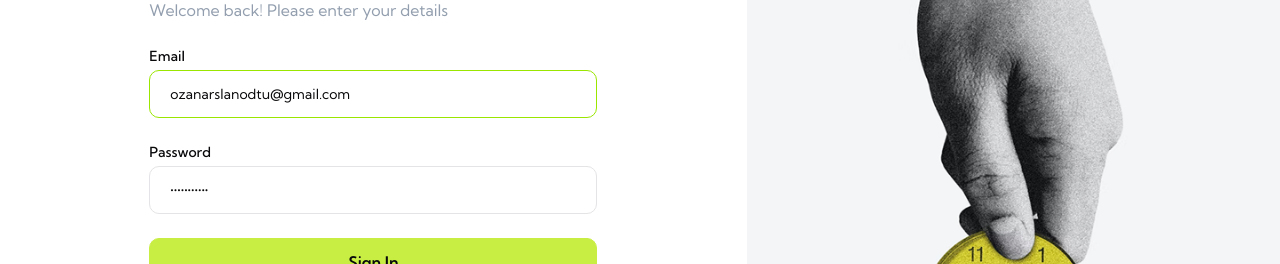
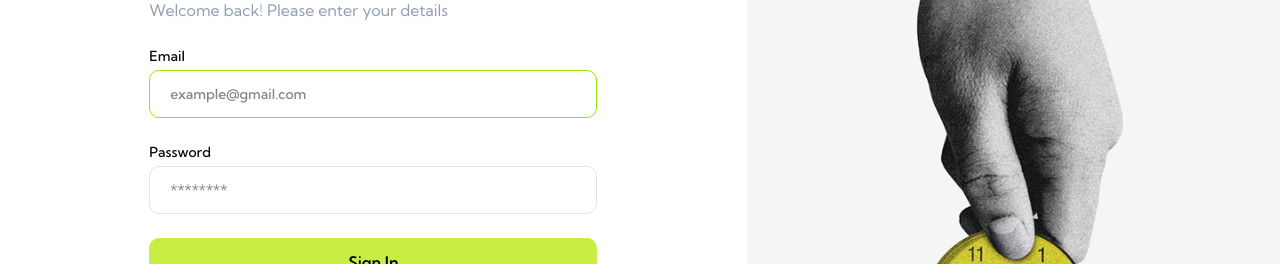
Before and after one commit to ozanArslan2424/fintech-dashboard-case, a React (Vite) app: page /login in a window 1280 px wide. Shown: the part 226-490 px from the top of the page. Built offline with nearby package versions, Linux system fonts and the light colour scheme; no server answers.

Commit message:
dev cleanup

```diff
--- a/src/pages/error-boundary.tsx
+++ b/src/pages/error-boundary.tsx
@@ -17,6 +17,8 @@ export function ErrorBoundary() {
 				: "Unknown Error";
 
 	return (
+		<>
+			<title>{t("app")} - Error</title>
 			<div className="flex min-h-screen w-full items-center justify-center">
 				<Card className="mx-auto max-w-lg">
 					<CardHeader className="flex-col items-start justify-start gap-2">
@@ -30,5 +32,6 @@ export function ErrorBoundary() {
 					</div>
 				</Card>
 			</div>
+		</>
 	);
 }
--- a/src/pages/login/hooks/use-login-form.ts
+++ b/src/pages/login/hooks/use-login-form.ts
@@ -31,8 +31,8 @@ type Action =
 	| { type: "clear_errors" };
 
 const initialState: State = {
-	email: "ozanarslanodtu@gmail.com",
-	password: "123456789Aa",
+	email: "",
+	password: "",
 	errors: {},
 };
 
--- a/src/pages/not-found.page.tsx
+++ b/src/pages/not-found.page.tsx
@@ -1,10 +1,14 @@
+import { useLanguage } from "@/hooks/use-language";
 import { clientRoutes } from "@/pages/client.routes";
 import { Link, useLocation } from "react-router";
 
 export function NotFoundPage() {
+	const { t } = useLanguage("common");
 	const location = useLocation();
 
 	return (
+		<>
+			<title>{t("app")} - Error</title>
 			<div className="bg-muted absolute top-1/2 left-1/2 flex -translate-1/2 overflow-hidden rounded-xl">
 				<div className="h-full w-full flex-1 gap-4 bg-transparent px-6 py-4">
 					<h1 className="mb-8 text-2xl font-bold">{location.pathname} adresi boş bırakıldı</h1>
@@ -13,5 +17,6 @@ export function NotFoundPage() {
 					</Link>
 				</div>
 			</div>
+		</>
 	);
 }
```
Lines whose indentation alone changed are shown as unchanged.
